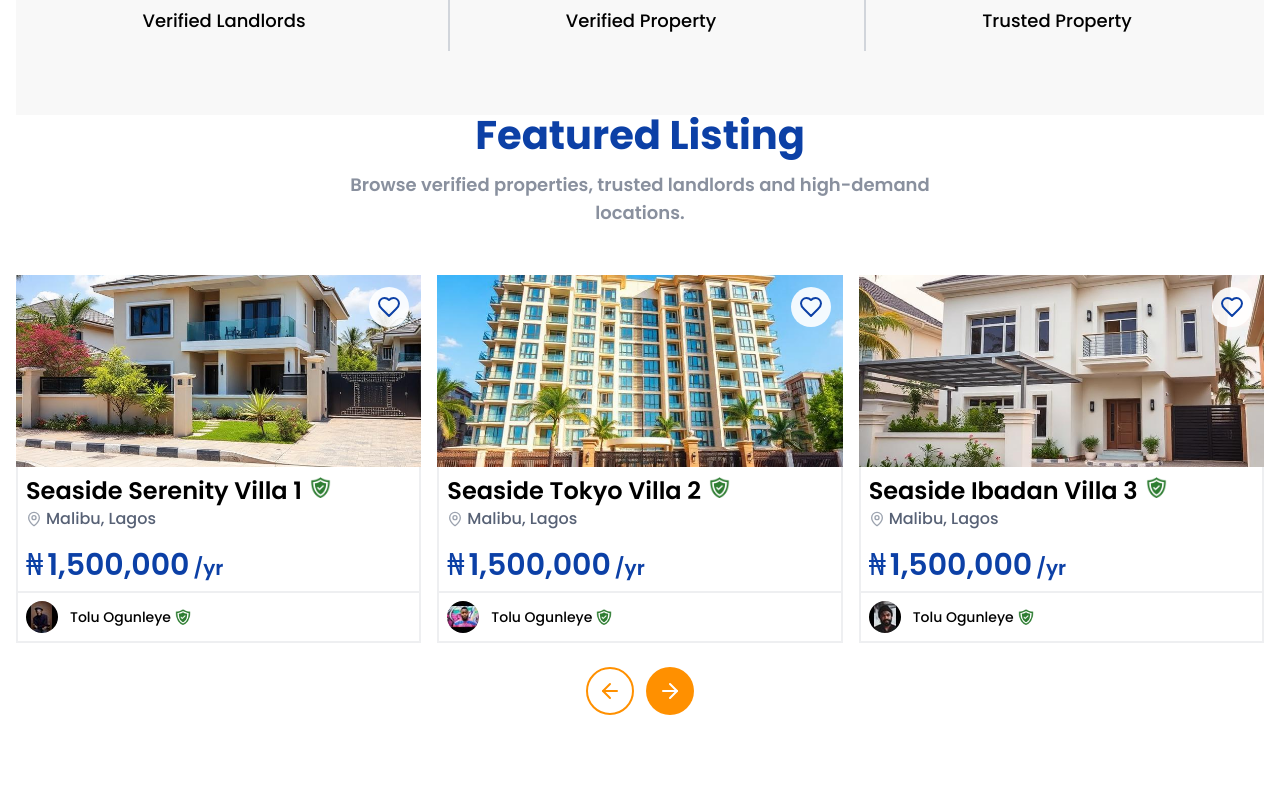
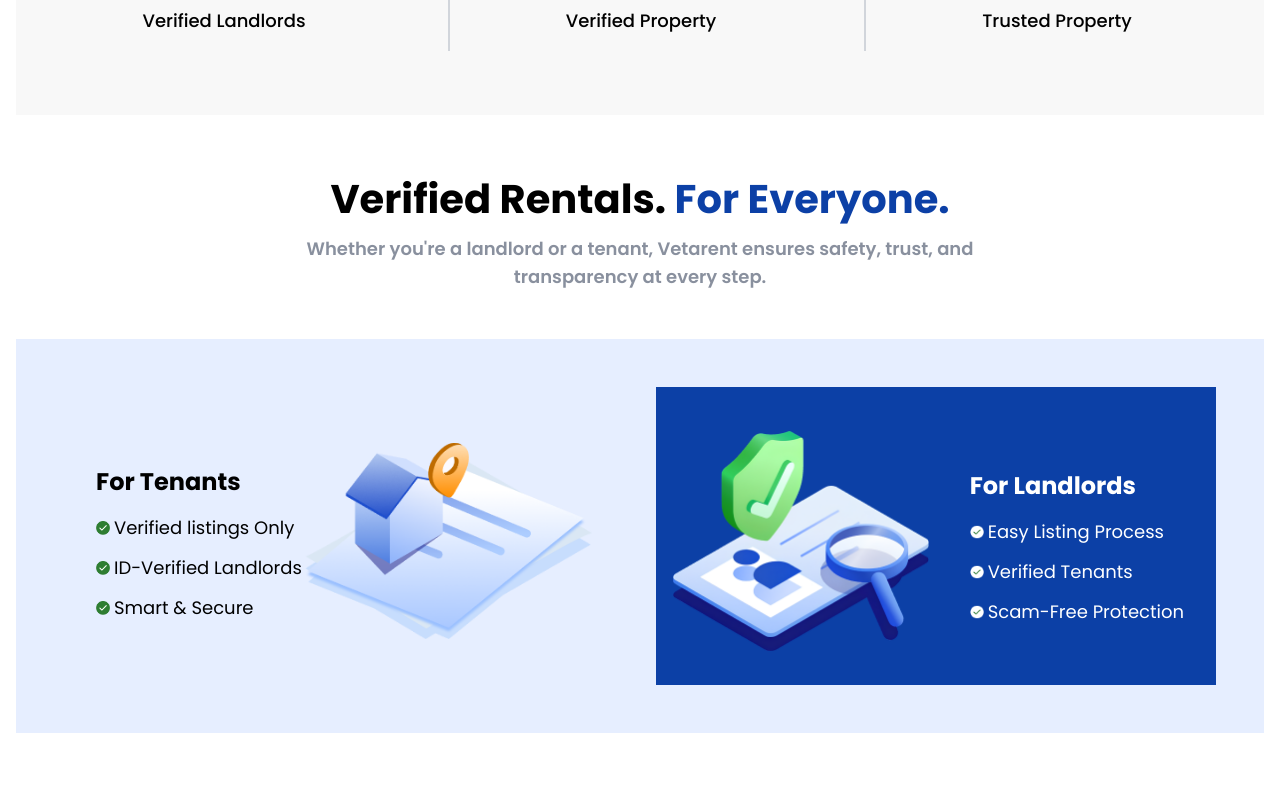
Before and after one commit to abeebridwan/trust_rent_ng, a Next.js app: page / in a window 1280 px wide. Shown: the part 1051-1840 px from the top of the page. Built offline with nearby package versions, Linux system fonts and the light colour scheme.

Commit message:
fix: valueproposition fixes

```diff
--- a/src/app/page.tsx
+++ b/src/app/page.tsx
@@ -121,7 +121,7 @@ export default function Home() {
       <HeroSection />
       <CTASection />
       <StatsSection />
-      {/* <ValueProposition /> */}
+      <ValueProposition />
       <FeaturedListings />
       <WhyChooseSection />
       <TestimonialsSection />
```
